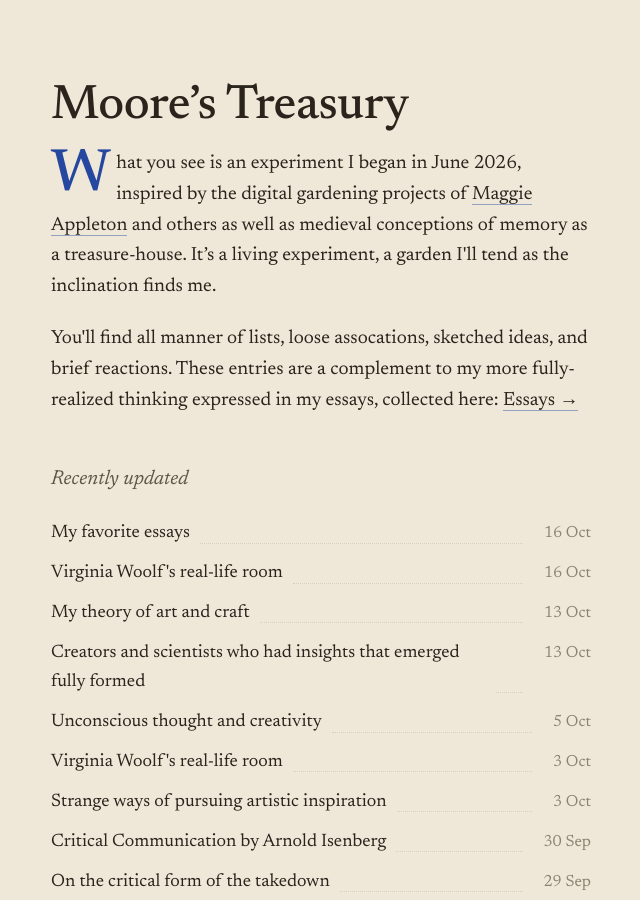
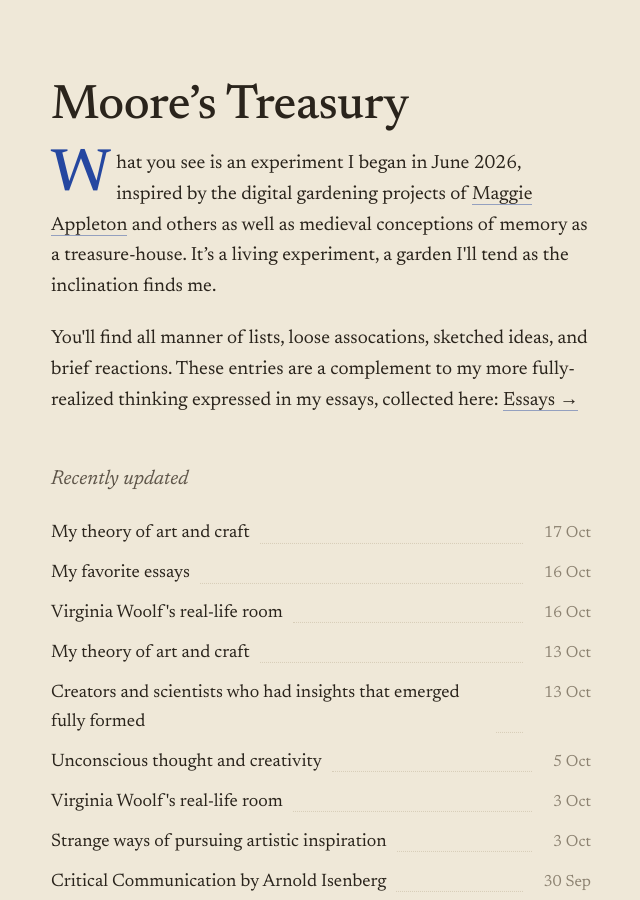
Before and after one commit to lauramoorewrites-del/treasury, a Jekyll site: the page built from index.md, in a window 1280 px wide and 900 px high. Shown: the whole window, without its empty margins (319-959 px from the left). Built offline with Jekyll 4.4.1, drawn with Linux system fonts in a browser that asks for light colours.

```diff
--- a/index.md
+++ b/index.md
@@ -4,6 +4,9 @@ title: "Moore’s Treasury"
 intro: What you see is an experiment I began in June 2026, inspired by the digital gardening projects of <a href="https://maggieappleton.com/nontechnical-gardening">Maggie Appleton</a> and others as well as medieval conceptions of memory as a treasure-house. It’s a living experiment, a garden I'll tend as the inclination finds me.
 intro2: "You'll find all manner of lists, loose assocations, sketched ideas, and brief reactions. These entries are a complement to my more fully-realized thinking expressed in my essays, collected here:"
 recent:
+  - title: "My theory of art and craft"
+    url: "/my-theory-of-art-and-craft/"
+    date: "17 Oct"
   - title: "My favorite essays"
     url: "/my-favorite-essays/"
     date: "16 Oct"
```
Also changed, not shown: _pages/my-theory-of-art-and-craft.md (+5 -1 lines).
